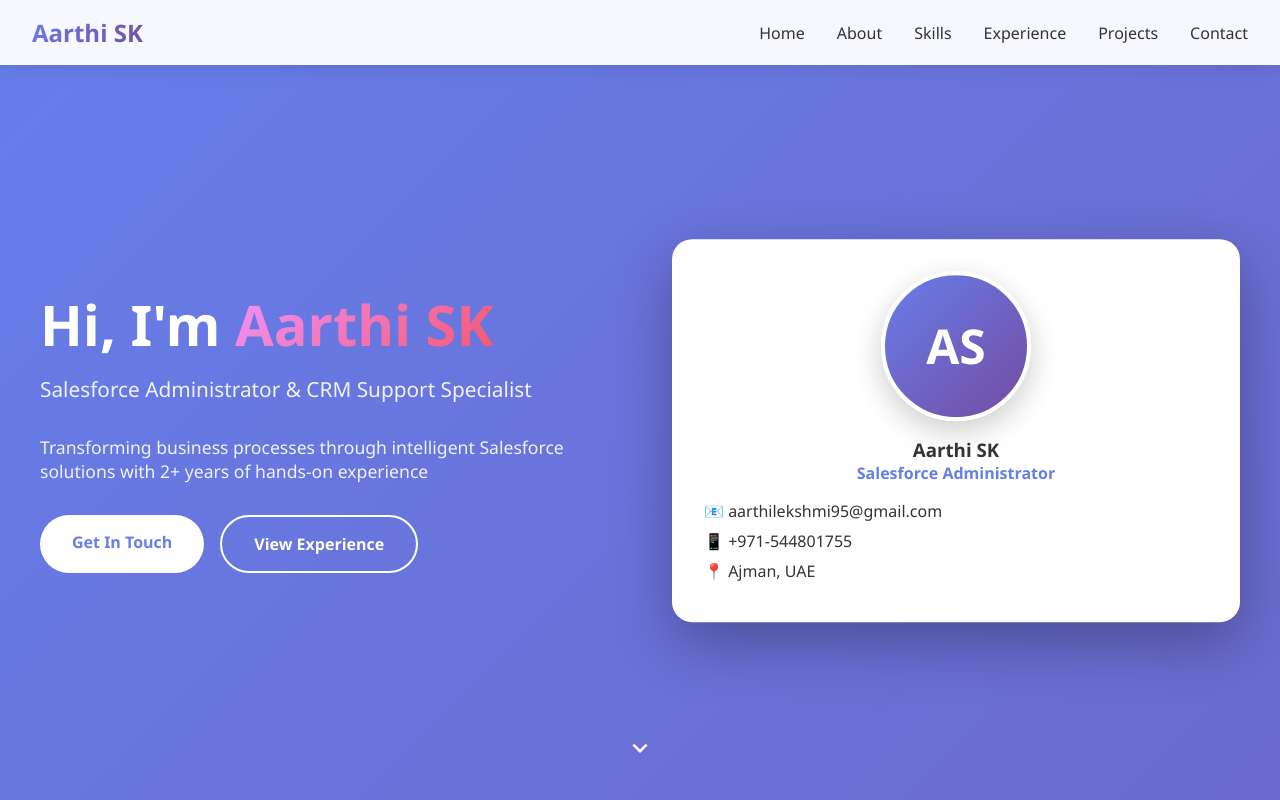
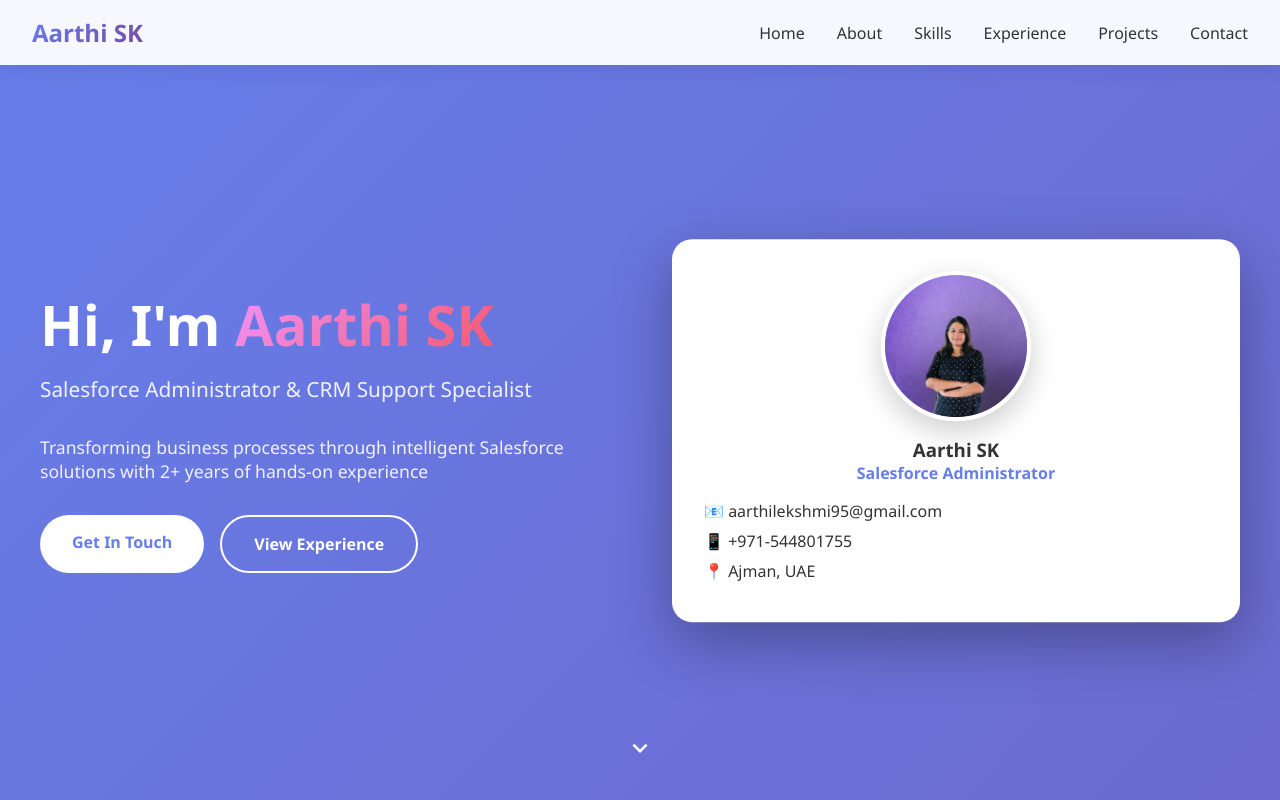
Before and after one commit to SivaenshM/Aarthi-Profile, a plain HTML site: page index.html in a window 1280 px wide. Shown: the top 800 px of the page. Drawn offline with Linux system fonts and the light colour scheme.

Commit message:
Update index.html

```diff
--- a/index.html
+++ b/index.html
@@ -415,7 +415,7 @@
                 <div class="profile-card">
                     <div class="profile-img">
                         <!-- Replace 'your-image-url-here.jpg' with your actual image URL -->
-                        <img src="your-image-url-here.jpg" alt="Aarthi SK" onerror="this.style.display='none'; this.parentElement.innerHTML='AS';">
+                        <img src="profile.png" alt="Aarthi SK" onerror="this.style.display='none'; this.parentElement.innerHTML='AS';">
                     </div>
                     <h3>Aarthi SK</h3>
                     <p style="color: #667eea; font-weight: 600;">Salesforce Administrator</p>
```
